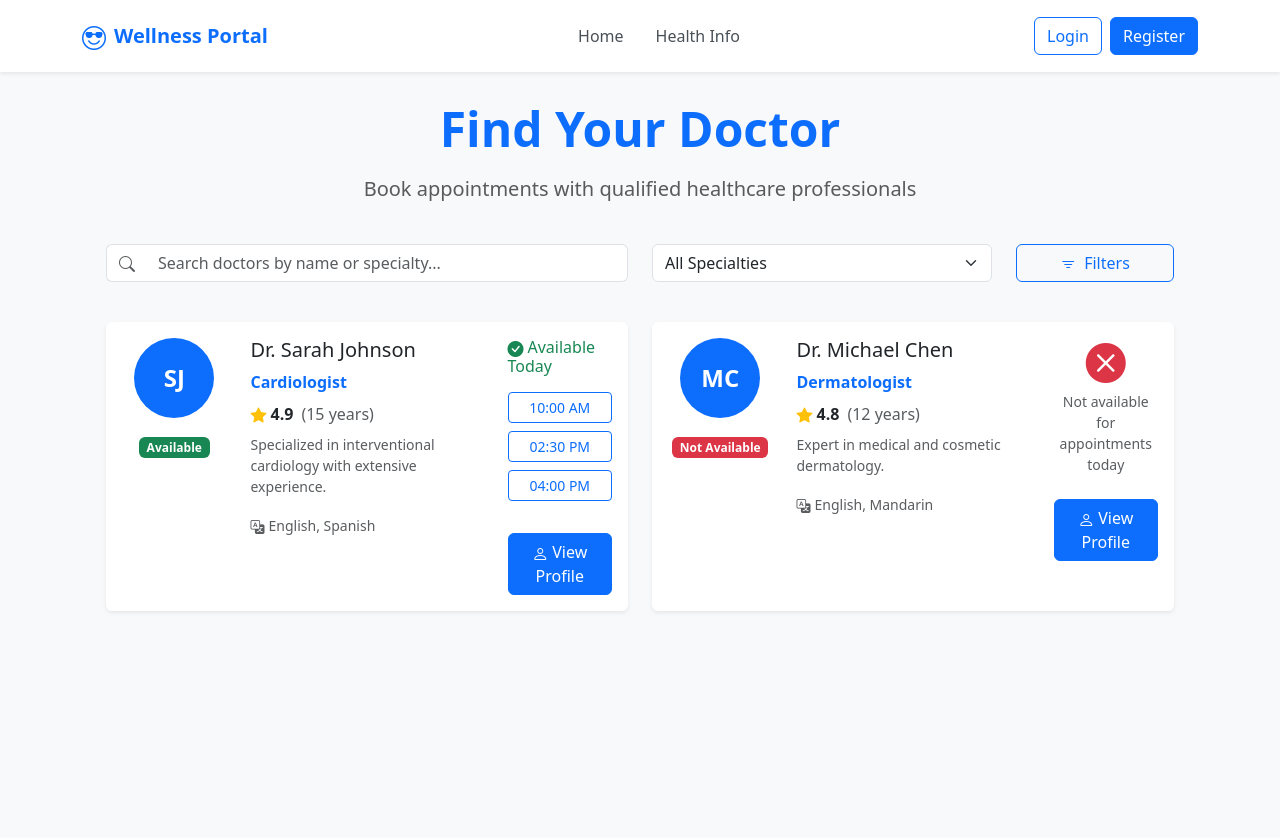
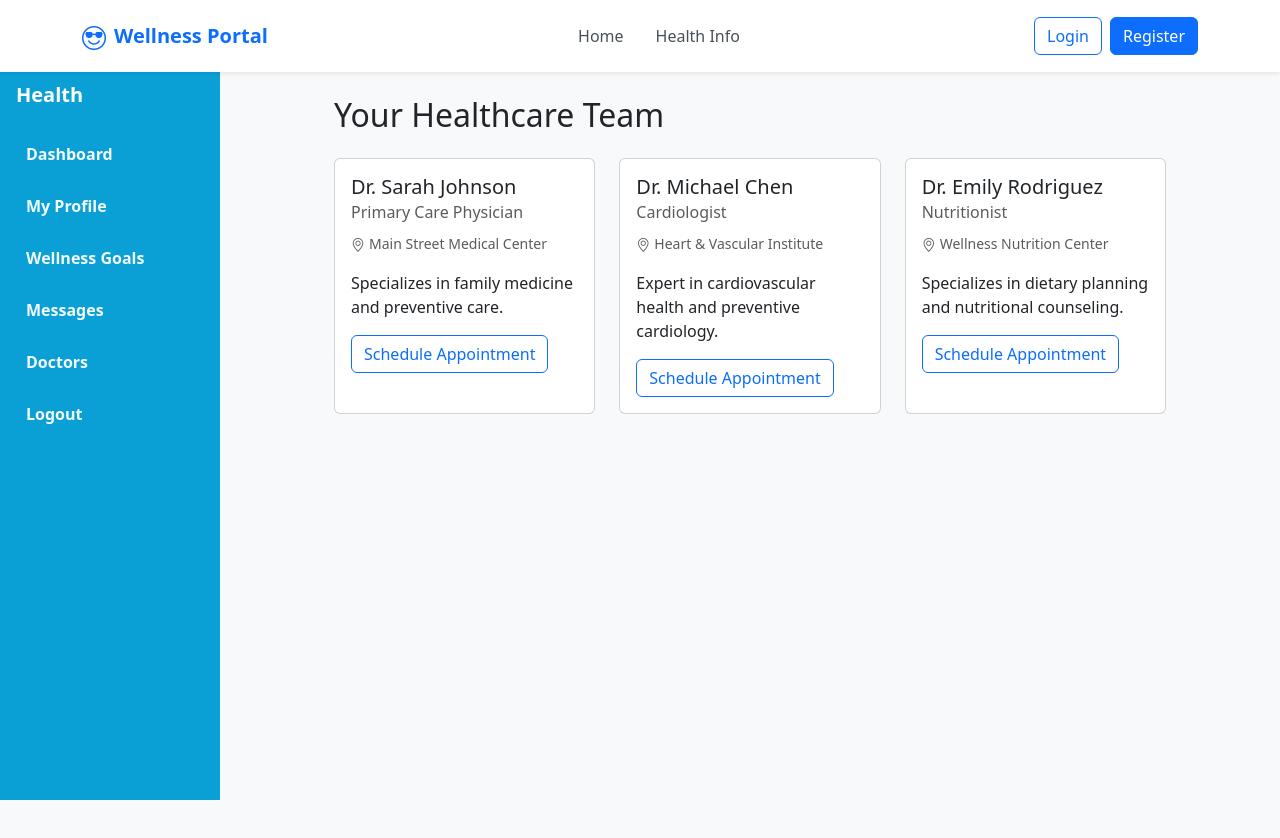
Before and after one commit to Arunpandi04/HealthCare_Wellness, a React (Vite) app: page /patient/doctors in a window 1280 px wide. Shown: the top 838 px of the page. After the commit the page ends 800 px from the top, so only its background shows below. Built offline with nearby package versions, Linux system fonts and the light colour scheme.

Commit message:
Add PatientDoctors page and update routing; replace placeholder image with local asset

```diff
--- a/src/App.jsx
+++ b/src/App.jsx
@@ -9,7 +9,7 @@ import PatientProfile from "./pages/patient/PatientProfile";
 import PatientGoals from "./pages/patient/PatientGoals";
 import PatientMessages from "./pages/patient/PatientMessages";
 import Header from "./components/Header";
-import Find from "./pages/Find";
+import PatientDoctors from "./pages/patient/PatientDoctors";
 export default function App() {
   return (
     <div className="min-h-screen flex flex-col">
@@ -24,7 +24,7 @@ export default function App() {
           <Route path="/patient/profile" element={<PatientProfile />} />
           <Route path="/patient/goals" element={<PatientGoals />} />
           <Route path="/patient/messages" element={<PatientMessages />} />
-          <Route path="/patient/doctors" element={<Find />} />
+          <Route path="/patient/doctors" element={<PatientDoctors />} />
         </Routes>
       </main>
     </div>
--- a/src/components/Sidebar.jsx
+++ b/src/components/Sidebar.jsx
@@ -13,6 +13,7 @@ export default function Sidebar() {
           <NavLink to="/patient/profile" className={linkClass}>My Profile</NavLink>
           <NavLink to="/patient/goals" className={linkClass}>Wellness Goals</NavLink>
           <NavLink to="/patient/messages" className={linkClass}>Messages</NavLink>
+          <NavLink to="/patient/doctors" className={linkClass}>Doctors</NavLink>
           <a className="nav-link" href="#">Logout</a>
         </nav>
       </div>
--- a/src/pages/Home.jsx
+++ b/src/pages/Home.jsx
@@ -1,5 +1,6 @@
 import { Link } from 'react-router-dom'
 import Header from '../components/Header'
+import doctorImg from '../assets/doctor.png'
 
 export default function Home(){
   return (
@@ -89,7 +90,7 @@ export default function Home(){
           </div>
           <div className="col-lg-6 d-none d-lg-block">
             <img
-              src="https://img.freepik.com/free-photo/medium-shot-smiley-doctor-wearing-coat_23-2149355053.jpg"
+              src={doctorImg}
               alt="Healthcare Professional"
               className="img-fluid rounded-4 shadow-lg"
             />
--- /dev/null
+++ b/src/pages/patient/PatientDoctors.jsx
@@ -0,0 +1,67 @@
+import Sidebar from '../../components/Sidebar'
+
+export default function PatientDoctors(){
+  return (
+    <div>
+      <Sidebar />
+
+      <main className="content-with-sidebar" style={{ padding: 20 }}>
+        <h1 className="h2 mb-4">Your Healthcare Team</h1>
+
+        <div className="row g-4">
+          {/* Example doctor cards - replace with actual data */}
+          <div className="col-md-6 col-lg-4">
+            <div className="card h-100">
+              <div className="card-body">
+                <h5 className="card-title">Dr. Sarah Johnson</h5>
+                <h6 className="card-subtitle mb-2 text-muted">Primary Care Physician</h6>
+                <p className="card-text">
+                  <small className="text-muted">
+                    <i className="bi bi-geo-alt me-1"></i>
+                    Main Street Medical Center
+                  </small>
+                </p>
+                <p className="card-text">Specializes in family medicine and preventive care.</p>
+                <button className="btn btn-outline-primary">Schedule Appointment</button>
+              </div>
+            </div>
+          </div>
+
+          <div className="col-md-6 col-lg-4">
+            <div className="card h-100">
+              <div className="card-body">
+                <h5 className="card-title">Dr. Michael Chen</h5>
+                <h6 className="card-subtitle mb-2 text-muted">Cardiologist</h6>
+                <p className="card-text">
+                  <small className="text-muted">
+                    <i className="bi bi-geo-alt me-1"></i>
+                    Heart & Vascular Institute
+                  </small>
+                </p>
+                <p className="card-text">Expert in cardiovascular health and preventive cardiology.</p>
+                <button className="btn btn-outline-primary">Schedule Appointment</button>
+              </div>
+            </div>
+          </div>
+
+          <div className="col-md-6 col-lg-4">
+            <div className="card h-100">
+              <div className="card-body">
+                <h5 className="card-title">Dr. Emily Rodriguez</h5>
+                <h6 className="card-subtitle mb-2 text-muted">Nutritionist</h6>
+                <p className="card-text">
+                  <small className="text-muted">
+                    <i className="bi bi-geo-alt me-1"></i>
+                    Wellness Nutrition Center
+                  </small>
+                </p>
+                <p className="card-text">Specializes in dietary planning and nutritional counseling.</p>
+                <button className="btn btn-outline-primary">Schedule Appointment</button>
+              </div>
+            </div>
+          </div>
+        </div>
+      </main>
+    </div>
+  )
+}
```
Also changed, not shown: src/assets/doctor.png (added).
